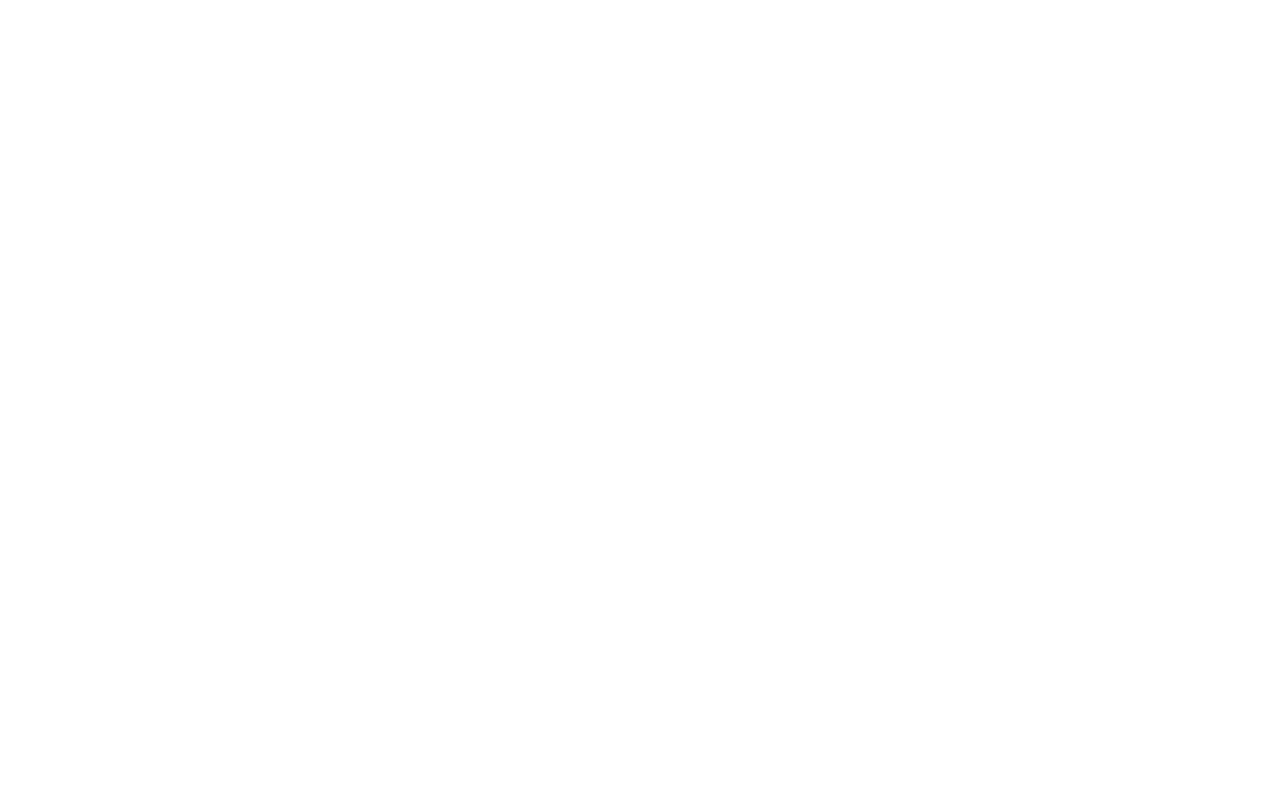
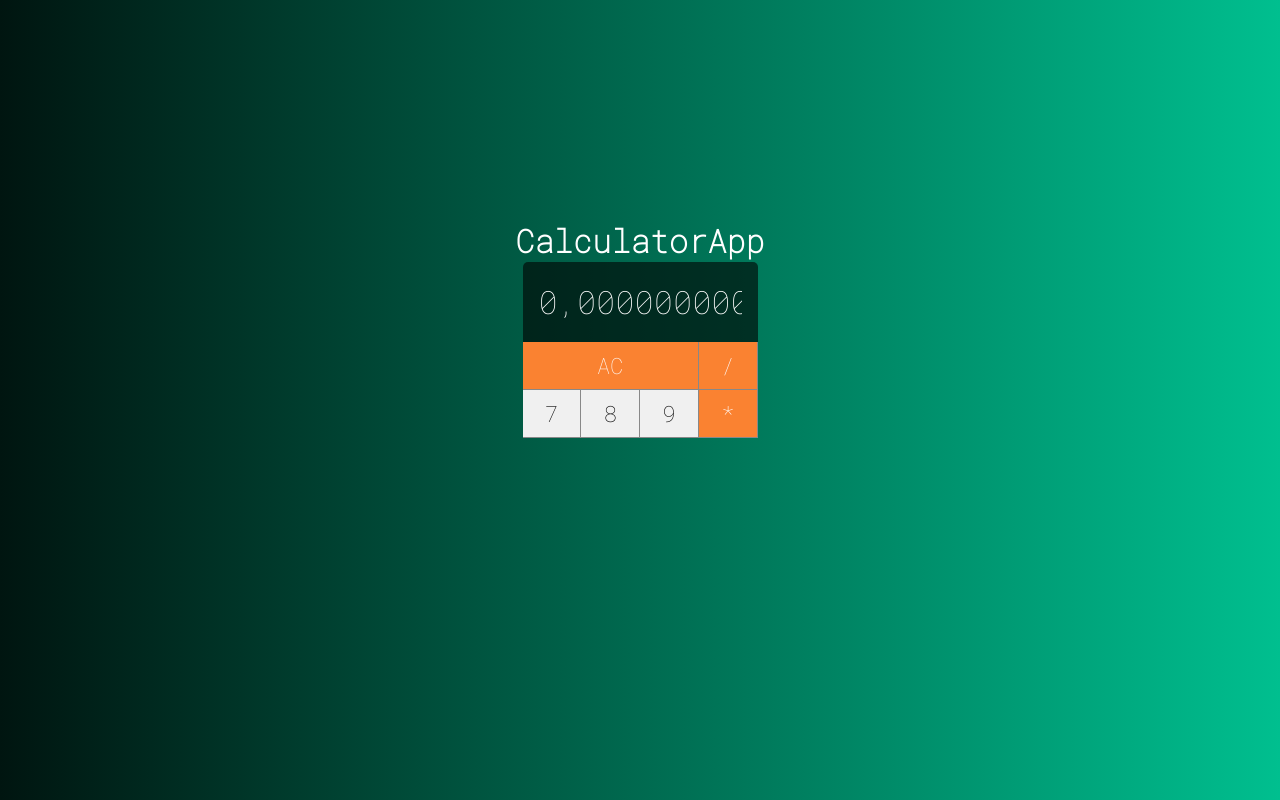
Before and after one commit to jvddavid/calculator-vuejs, a Vue app: page / in a window 1280 px wide. Built offline with nearby package versions, Linux system fonts and the light colour scheme.

Commit message:
feat: load Calculator component

```diff
--- a/src/App.vue
+++ b/src/App.vue
@@ -1,24 +1,92 @@
 <template>
   <div id="app">
+    <h1>CalculatorApp</h1>
+    <calculator-app></calculator-app>
   </div>
 </template>
 
 <script>
+import CalculatorApp from './main/CalculatorApp.vue'
 
 export default {
   name: 'App',
   components: {
+    CalculatorApp
   }
 }
 </script>
 
 <style>
+@import url('https://fonts.googleapis.com/css2?family=Roboto+Mono:wght@100&display=swap');
+* {
+  font-family: 'Roboto Mono', monospace;
+  padding: 0;
+  margin: 0;
+}
+
+html,
+body {
+  height: 100%;
+}
+
 #app {
-  font-family: Avenir, Helvetica, Arial, sans-serif;
+  height: 100%;
   -webkit-font-smoothing: antialiased;
   -moz-osx-font-smoothing: grayscale;
+  display: flex;
+  flex-direction: column;
+  justify-content: center;
+  align-items: center;
   text-align: center;
-  color: #2c3e50;
-  margin-top: 60px;
+  color: #fff;
+  background: #00bf8f;  /* fallback for old browsers */
+  background: -webkit-linear-gradient(to right, #001510, #00bf8f);  /* Chrome 10-25, Safari 5.1-6 */
+  background: linear-gradient(to right, #001510, #00bf8f); /* W3C, IE 10+/ Edge, Firefox 16+, Chrome 26+, Opera 12+, Safari 7+ */
 }
+
+
+::-webkit-scrollbar {
+  background: #00f260; /* fallback for old browsers */
+  background: -webkit-linear-gradient(
+    to left,
+    #0575e6,
+    #00f260
+  ); /* Chrome 10-25, Safari 5.1-6 */
+  background: linear-gradient(
+    to left,
+    #0575e6,
+    #00f260
+  ); /* W3C, IE 10+/ Edge, Firefox 16+, Chrome 26+, Opera 12+, Safari 7+ */
+  width: 0.5rem;
+  height: 0.5rem;
+  border-radius: 1rem;
+}
+
+/* background of the scrollbar except button or resizer */
+::-webkit-scrollbar-track {
+  background: #00f260; /* fallback for old browsers */
+  background: -webkit-linear-gradient(
+    to left,
+    #0575e6,
+    #00f260
+  ); /* Chrome 10-25, Safari 5.1-6 */
+  background: linear-gradient(
+    to left,
+    #0575e6,
+    #00f260
+  ); /* W3C, IE 10+/ Edge, Firefox 16+, Chrome 26+, Opera 12+, Safari 7+ */
+  border-radius: 1rem;
+}
+
+/* scrollbar itself */
+::-webkit-scrollbar-thumb {
+  background-color: #0004;
+  border-radius: 1rem;
+}
+
+/* set button(top and bottom of the scrollbar) */
+::-webkit-scrollbar-button {
+  display: none;
+}
+
 </style>
```
